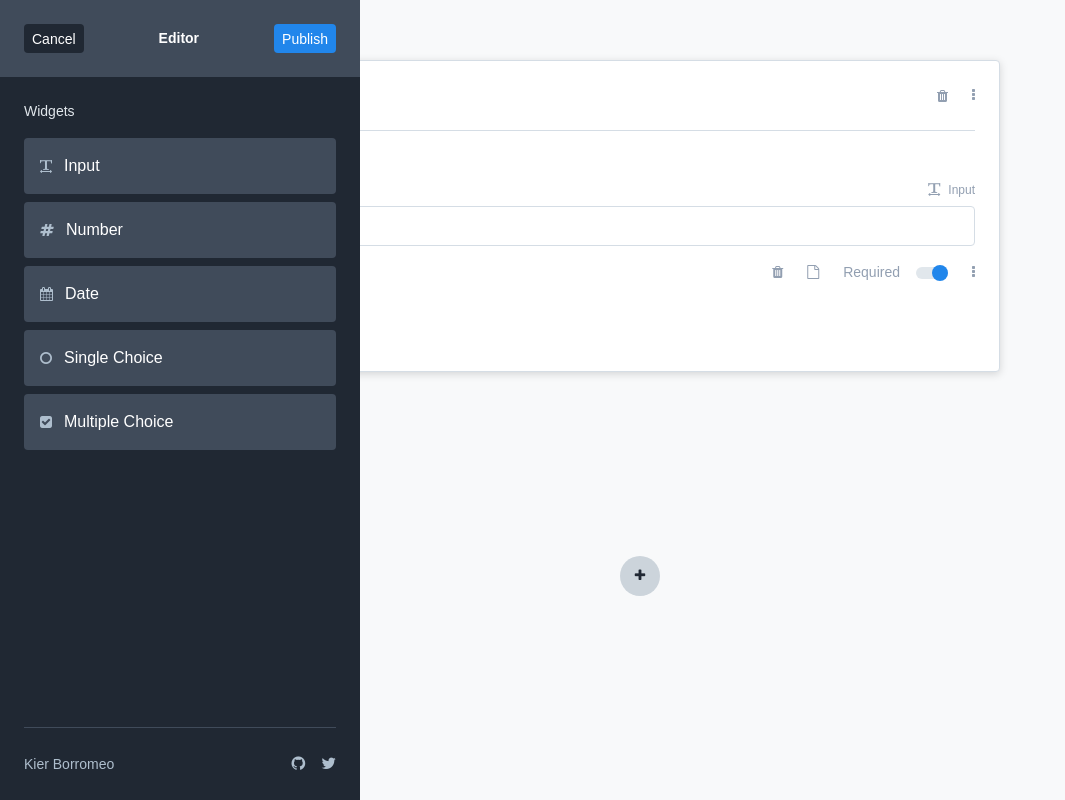
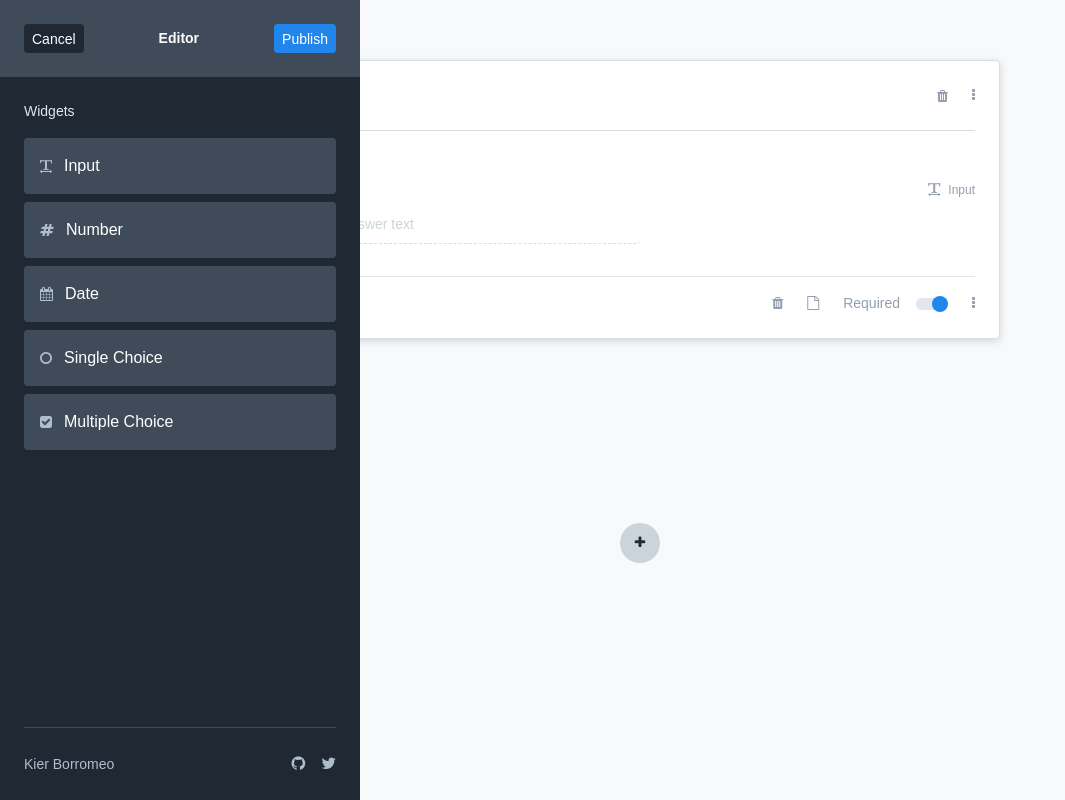
Before and after one commit to srph/toy-template-builder, a React (Vite) app: page / in a window 1280 px wide. Shown: the whole page, without its empty margins (0-1065 px from the left). Built offline with nearby package versions, Linux system fonts and the light colour scheme; a web font is replaced by a local one.

Commit message:
Implement date picker; improve input

```diff
--- a/src/global.css
+++ b/src/global.css
@@ -84,13 +84,17 @@ p, h1, h2, h3, h4, h5, h6 {
 }
 
 .ui-input {
-  display: block;
-  height: 40px;
-  padding: 0 12px;
-  width: 100%;
+  display: flex;
+  align-items: center;
+  padding: 8px 0;
+  width: 50%;
+  color: var(--color-bw-4);
   background: var(--color-bw-0);
-  border: 1px solid var(--color-bw-3);
+  /* border: 1px solid var(--color-bw-3); */
+  border: 0;
+  border-bottom: 1px dashed var(--color-bw-3);
   border-radius: var(--border-radius);
+  outline: 0;
 }
 
 .editor-sidebar {
@@ -262,14 +266,18 @@ p, h1, h2, h3, h4, h5, h6 {
 
 .editor-section > .content {
   height: 100%;
-  min-height: 240px;
+  min-height: 180px;
   padding-top: 24px;
-  padding-bottom: 24px;
 }
 
 .editor-section-widget {
   padding: 24px;
   background: var(--color-bw-0);
+}
+
+.editor-section-widget:last-child {
+  border-bottom-left-radius: var(--border-radius);
+  border-bottom-right-radius: var(--border-radius);
 }
 
 .editor-section-widget.is-dragging {
@@ -288,6 +296,7 @@ p, h1, h2, h3, h4, h5, h6 {
 }
 
 .editor-section-widget > .label > .info {
+  flex-shrink: 0;
   display: flex;
   align-items: center;
   color: var(--color-bw-6);
@@ -303,16 +312,18 @@ p, h1, h2, h3, h4, h5, h6 {
 
 .editor-section-widget > .footer {
   display: flex;
+  padding-top: 16px;
+  border-top: 1px solid var(--color-bw-2);
 }
 
 .editor-section-widget > .footer > .content {
-  display: Flex;
+  display: flex;
   align-items: center;
   margin-left: auto;
 }
 
-.editor-section-widget > .ui-input {
-  margin-bottom: 16px;
+.editor-section-widget > .input {
+  margin-bottom: 32px;
 }
 
 .editor-section-widget > .footer > .content > .section:not(:last-child) {
@@ -420,3 +431,31 @@ p, h1, h2, h3, h4, h5, h6 {
 .ui-checkbox-group > .label:hover {
   border-bottom-color: var(--color-bw-4);
 }
+
+.ui-input-group {
+  position: relative;
+  height: 40px;
+  background: var(--color-bw-0);
+  border: 0;
+  border-bottom: 1px dashed var(--color-bw-3);
+}
+
+.ui-input-group > .placeholder {
+  height: 100%;
+  display: flex;
+  align-items: center;
+  padding-left: 8px;
+  color: var(--color-bw-4);
+}
+
+.ui-input-group > .icon {
+  position: absolute;
+  top: 4px;
+  bottom: 4px;
+  right: 4px;
+  display: flex;
+  align-items: center;
+  justify-content: center;
+  color: var(--color-bw-8);
+  border-radius: var(--border-radius);
+}
--- a/src/index.tsx
+++ b/src/index.tsx
@@ -268,7 +268,7 @@ function App() {
                                           'is-dragging': snapshot.isDragging
                                         })} ref={provided.innerRef} {...provided.draggableProps}>
                                           <div className="label">
-                                            <span className="text">{child.label}</span>
+                                            <input type="text" className="ui-clear-input" defaultValue={child.label} />
 
                                             <div className="info">
                                               <span className="icon">
@@ -281,7 +281,9 @@ function App() {
                                             </div>
                                           </div>
 
-                                          <ChildForm child={child} />
+                                          <div className="input">
+                                            <ChildForm child={child} />
+                                          </div>
 
                                           <div className="footer">
                                             <div className="content">
@@ -356,6 +358,17 @@ interface ChildFormProps {
 }
 
 function ChildForm(props: ChildFormProps) {
+  if (props.child.widget.name === 'date') {
+    return (
+      <div className="ui-input-group">
+        <div className="placeholder">Month, day, year</div>
+        <div className="icon">
+          <i className="fa fa-calendar" />
+        </div>
+      </div>
+    )
+  }
+
   if (props.child.widget.name === 'radio') {
     return (
       <div>
@@ -389,7 +402,9 @@ function ChildForm(props: ChildFormProps) {
   }
 
   return (
-    <input type="text" className="ui-input" />
+    <div className="ui-input">
+      Short answer text
+    </div>
   )
 }
 
```
